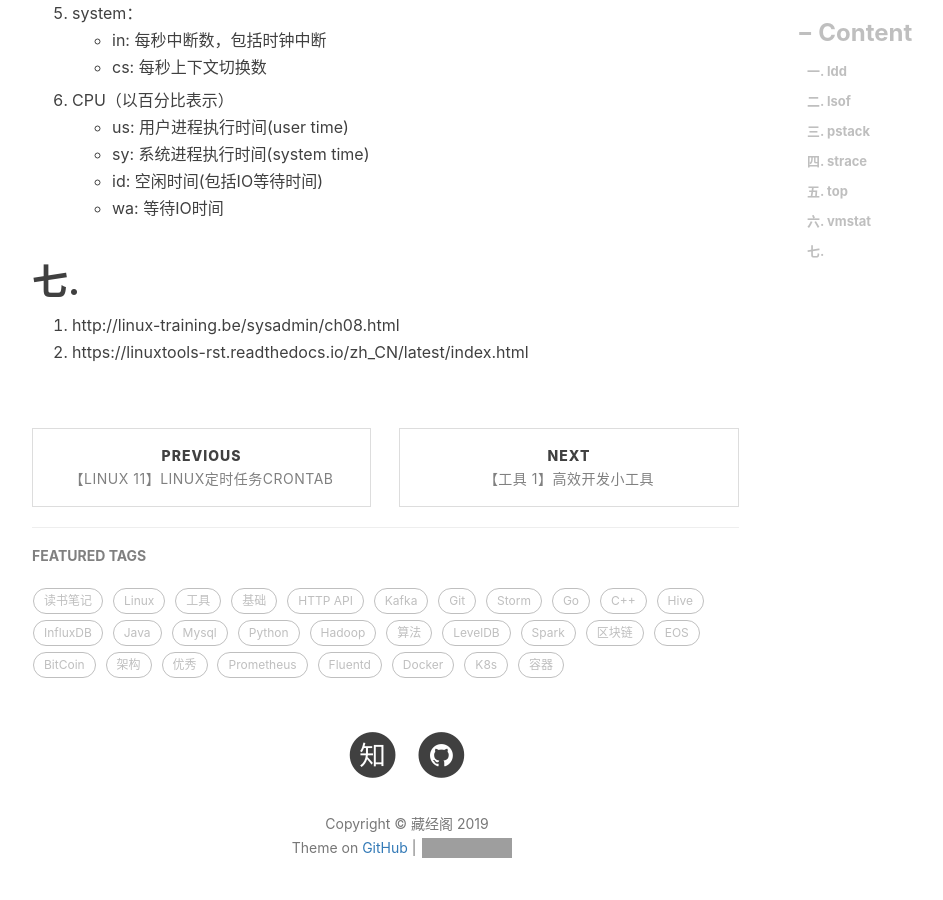
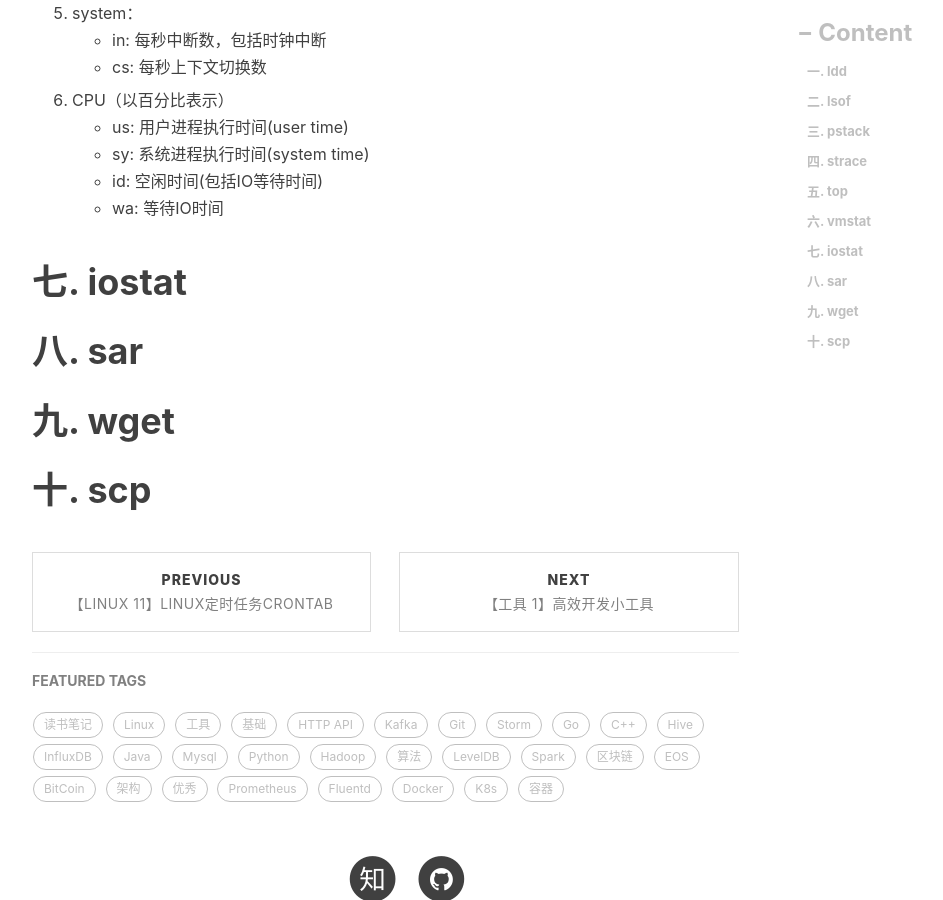
Before and after one commit to engru/chenguolin.github.io, a Jekyll site: the page built from _posts/2016-09-28-【Linux-12】Linux最常用运维工具.md, in a window 1280 px wide and 900 px high, scrolled down 4655 px. Shown: the whole window, without its empty margins (233-1176 px from the left). Built offline with Jekyll 4.4.1, drawn with Linux system fonts in a browser that asks for light colours; nearby versions of some CDN libraries; comment, search, counter and statistics services are not loaded; grey boxes are pictures that could not be loaded.

Commit message:
Update 2016-09-28-【Linux-12】Linux最常用运维工具.md

```diff
--- a/_posts/2016-09-28-【Linux-12】Linux最常用运维工具.md
+++ b/_posts/2016-09-28-【Linux-12】Linux最常用运维工具.md
@@ -198,7 +198,10 @@ r  b   swpd   free   buff  cache    si   so    bi    bo   in   cs us sy id wa st
    + id: 空闲时间(包括IO等待时间)
    + wa: 等待IO时间
 
-# 七.
+# 七. iostat
 
-1. http://linux-training.be/sysadmin/ch08.html
-2. https://linuxtools-rst.readthedocs.io/zh_CN/latest/index.html
+# 八. sar
+
+# 九. wget
+
+# 十. scp
```
